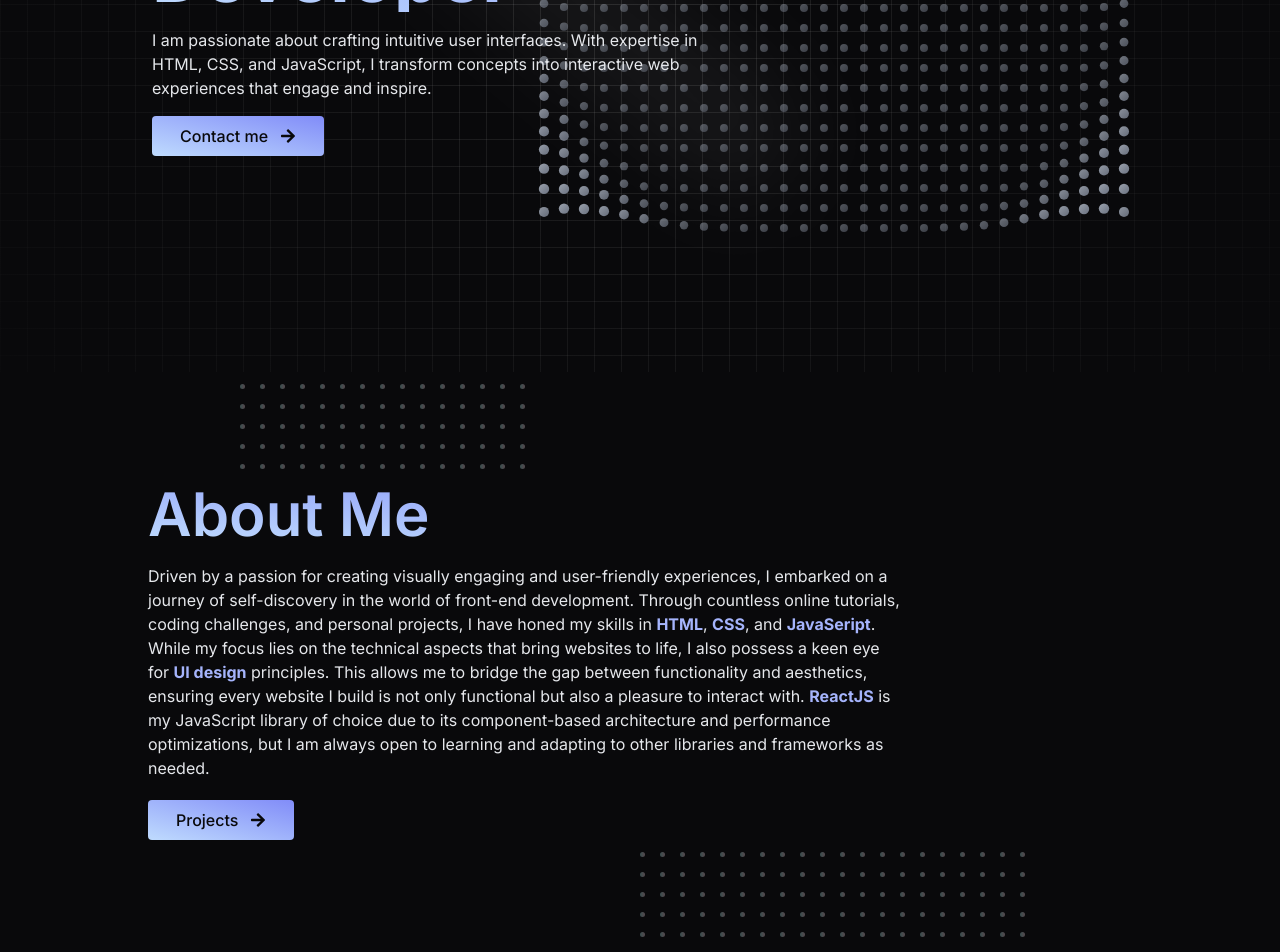
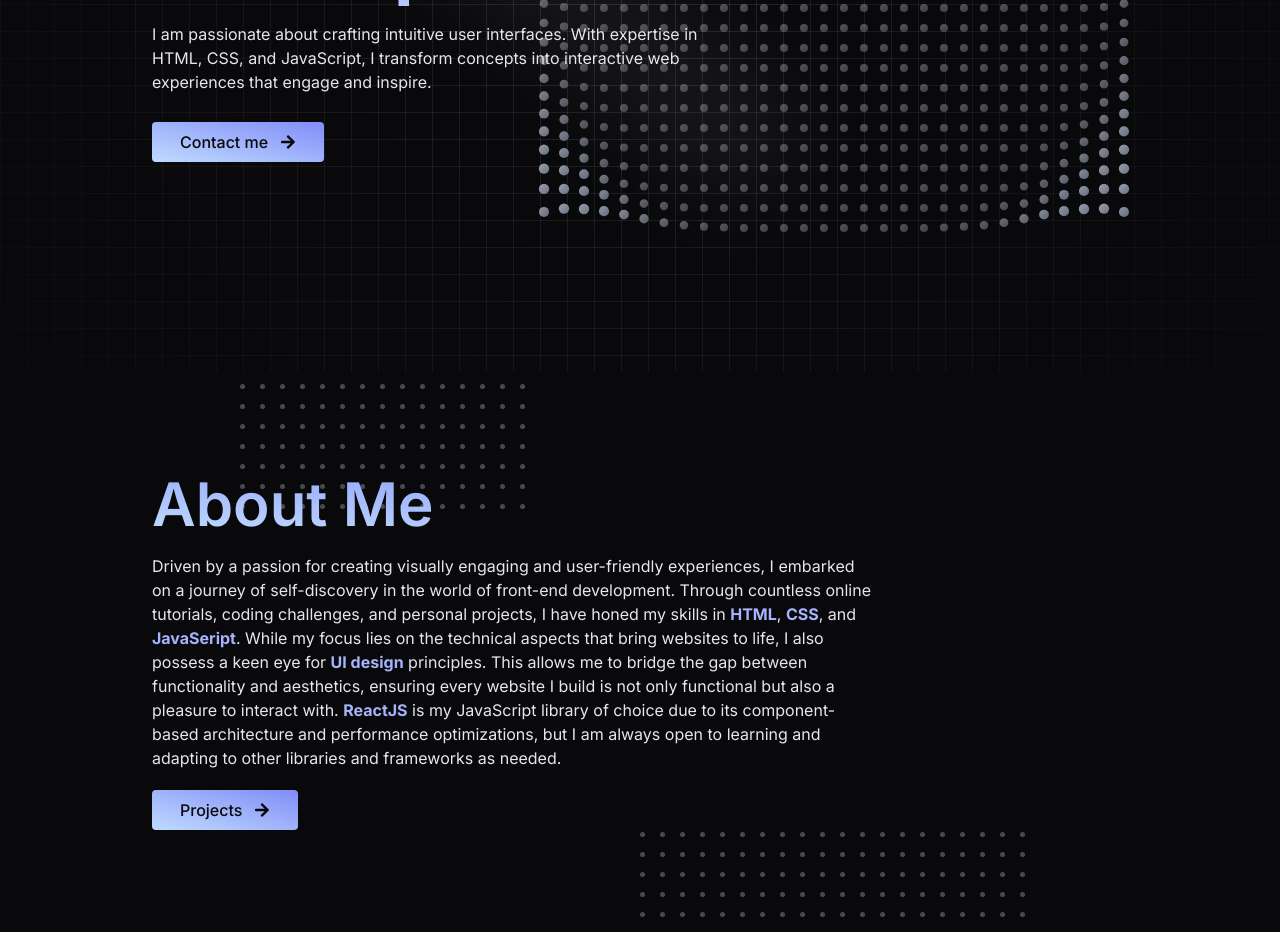
Before and after one commit to salmansajib/salmansajib-portfolio, a React (Vite) app: page / in a window 1280 px wide. Shown: the part 428-1380 px from the top of the page. Built offline with nearby package versions, Linux system fonts and the light colour scheme; a web font is replaced by a local one.

Commit message:
added some styles to the about section

```diff
--- a/src/components/About.jsx
+++ b/src/components/About.jsx
@@ -1,22 +1,33 @@
 import DottedGrid from './DottedGrid';
 import { FaArrowRight } from 'react-icons/fa';
+import { motion } from 'framer-motion';
 
 const About = () => {
   return (
     <section
       id='about'
-      className=' bg-zinc-950 text-gray-200 py-[7rem] relative overflow-hidden '
+      className=' bg-zinc-950 text-gray-200 min-h-[70vh] relative overflow-hidden '
     >
-      <div className=' absolute top-3 left-5 xl:left-[15rem] z-0 opacity-30 '>
+      {/* dark overlay */}
+      {/* <div
+        style={{
+          backdropFilter: 'blur(40px)',
+        }}
+        className=' absolute w-full h-full top-0 left-0 bg-zinc-900/10 z-20'
+      /> */}
+
+      {/* Dotted grid */}
+      <div className=' absolute -top-7 md:top-3 left-1 xl:left-[15rem]  opacity-30 z-30 '>
         <DottedGrid
           width={300}
-          height={100}
+          height={130}
           dotSize={5}
           spacing={15}
           gradientColors={['#a8edea', '#fed6e3']}
         />
       </div>
-      <div className=' absolute bottom-0 right-5 xl:right-[15rem] z-0 opacity-30 '>
+      {/* Dotted grid */}
+      <div className=' absolute -bottom-3 md:bottom-0 right-0 md:right-5 xl:right-[15rem] z-20 opacity-30 '>
         <DottedGrid
           width={400}
           height={100}
@@ -26,7 +37,8 @@ const About = () => {
         />
       </div>
 
-      <article className=' max-w-[1000px] mx-auto px-2 flex flex-col gap-5  '>
+      <article className=' max-w-[1000px] mx-auto px-3 absolute w-full top-1/2 left-1/2 -translate-x-1/2 -translate-y-1/2 z-40 '>
+        <div className=' flex flex-col gap-5 '>
           <h2
             style={{
               backgroundImage: `linear-gradient(to top right, #bfdbfe 0%, #818cf8 100%)`,
@@ -37,26 +49,35 @@ const About = () => {
           >
             About Me
           </h2>
-        <p className=' text-[.95rem] md:text-[1rem] max-w-[47rem] '>
+          <p className=' text-[.95rem] md:text-[1rem] max-w-[45rem] '>
             Driven by a passion for creating visually engaging and user-friendly
-          experiences, I embarked on a journey of self-discovery in the world of
-          front-end development. Through countless online tutorials, coding
+            experiences, I embarked on a journey of self-discovery in the world
+            of front-end development. Through countless online tutorials, coding
             challenges, and personal projects, I have honed my skills in{' '}
             <span className=' font-bold text-indigo-300 '>HTML</span>,{' '}
             <span className=' font-bold text-indigo-300 '>CSS</span>, and{' '}
-          <span className=' font-bold text-indigo-300 '>JavaSeript</span>. While
-          my focus lies on the technical aspects that bring websites to life, I
-          also possess a keen eye for{' '}
+            <span className=' font-bold text-indigo-300 '>JavaSeript</span>.
+            While my focus lies on the technical aspects that bring websites to
+            life, I also possess a keen eye for{' '}
             <span className=' font-bold text-indigo-300 '>UI design</span>{' '}
-          principles. This allows me to bridge the gap between functionality and
-          aesthetics, ensuring every website I build is not only functional but
-          also a pleasure to interact with.{' '}
+            principles. This allows me to bridge the gap between functionality
+            and aesthetics, ensuring every website I build is not only
+            functional but also a pleasure to interact with.{' '}
             <span className=' font-bold text-indigo-300 '>ReactJS</span> is my
             JavaScript library of choice due to its component-based architecture
             and performance optimizations, but I am always open to learning and
             adapting to other libraries and frameworks as needed.
           </p>
-        <a
+          <motion.a
+            initial={{
+              scale: 1,
+            }}
+            whileHover={{
+              scale: 1.05,
+            }}
+            whileTap={{
+              scale: 0.95,
+            }}
             href='#projects'
             style={{
               width: 'max-content',
@@ -65,7 +86,8 @@ const About = () => {
           >
             Projects
             <FaArrowRight className='text-zinc-950 group-hover:-rotate-45 transition-all' />
-        </a>
+          </motion.a>
+        </div>
       </article>
     </section>
   );
--- a/src/components/Hero.jsx
+++ b/src/components/Hero.jsx
@@ -38,7 +38,7 @@ const Hero = () => {
         className=' absolute top-[220px] -left-[100px] w-[400px] md:w-[600px] xl:w-[1000px] h-[120px] rounded-full bg-white/5 blur-2xl '
       />
 
-      {/* ========== hero title description animation ========== */}
+      {/* ========== hero title description animated dot grid ========== */}
       <div className='absolute w-full max-w-[1000px] px-3 md:pt-8 top-[5rem] md:top-1/2 md:left-1/2 md:-translate-x-1/2 md:-translate-y-1/2 flex flex-col md:flex-row items-center justify-center text-gray-200'>
         <div className=' z-10 flex flex-col gap-4 '>
           <motion.h2
@@ -80,7 +80,7 @@ const Hero = () => {
               width: 'max-content',
             }}
             href='#contact'
-            className=' group flex items-center gap-3 bg-gradient-to-tr from-blue-200 to-indigo-400 text-zinc-950 font-medium px-7 py-2 rounded-[.25em]  '
+            className=' group flex items-center gap-3 bg-gradient-to-tr from-blue-200 to-indigo-400 text-zinc-950 font-medium mt-3 px-7 py-2 rounded-[.25em]  '
           >
             Contact me{' '}
             <FaArrowRight className='text-zinc-950 group-hover:-rotate-45 transition-all' />
```
Lines whose indentation alone changed are shown as unchanged.
